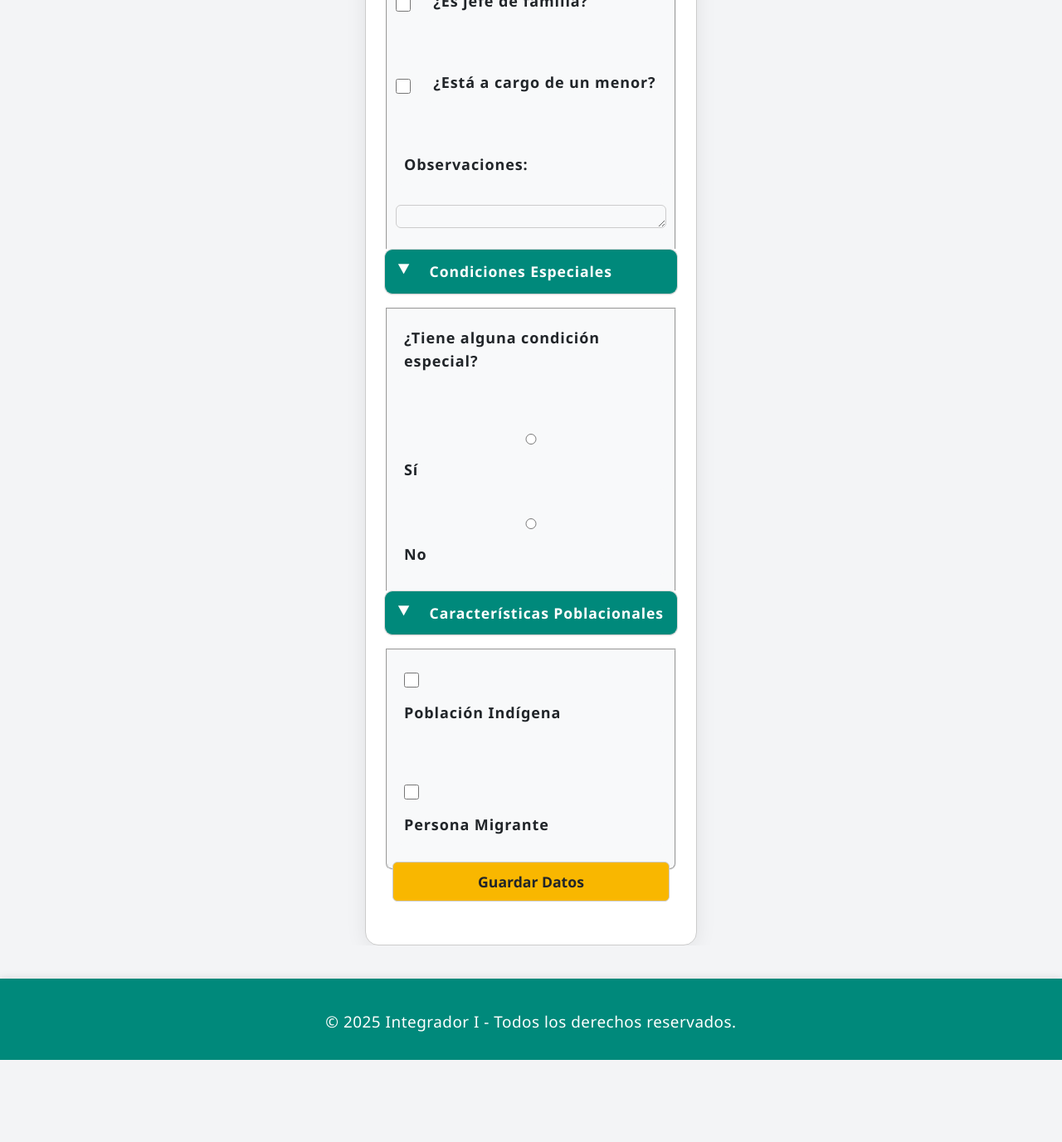
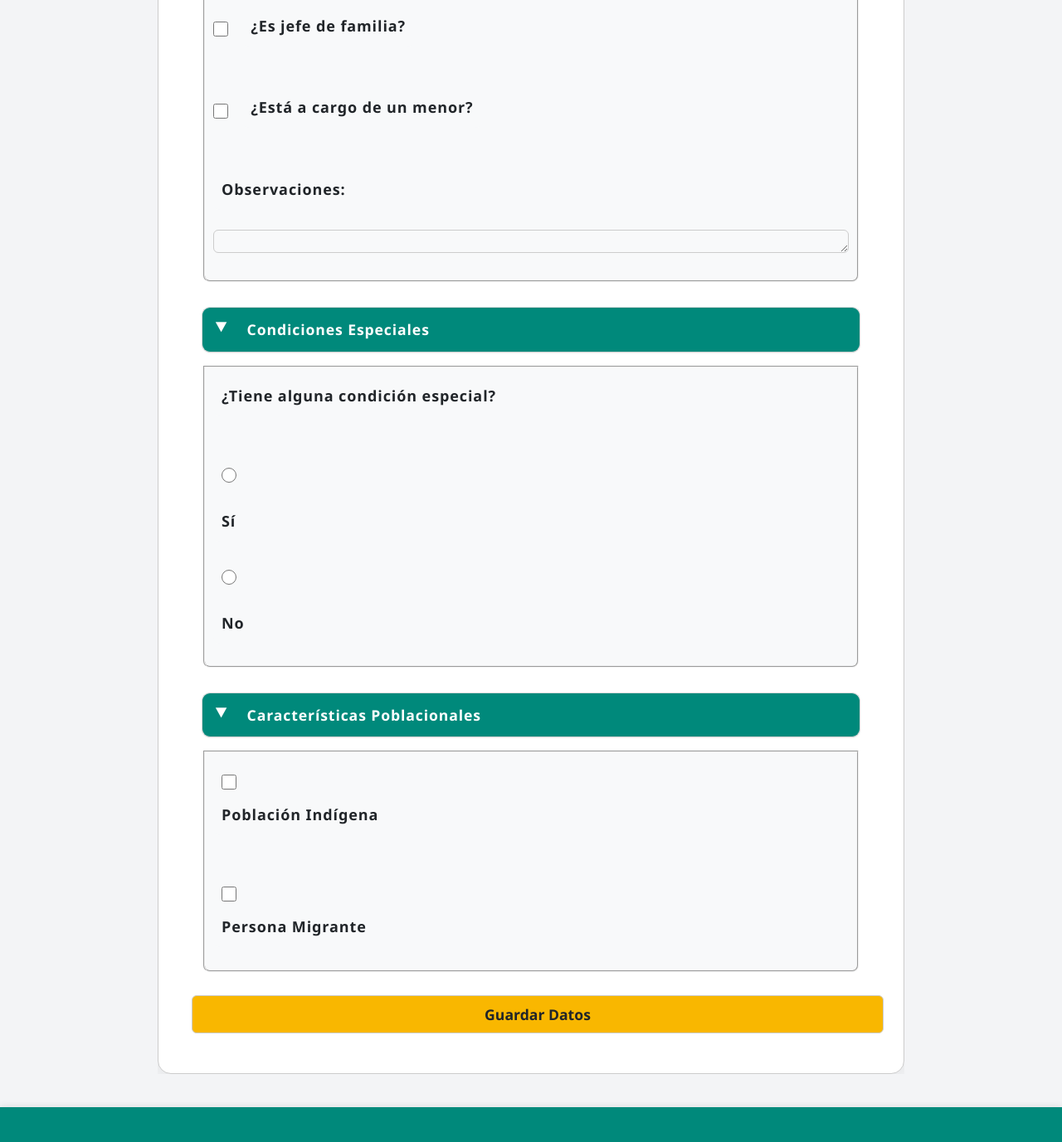
Before and after one commit to Derek-GB/IntegradorReact, a React (Vite) app: page /familiaFormulario.jsx in a window 1280 px wide. Shown: the part 1771-3148 px from the top of the page at 83% size. Before the commit the page ends 3049 px from the top, so only its background shows below. Built offline with nearby package versions, Linux system fonts and the light colour scheme.

Commit message:
cambio finales a form integrantes

```diff
--- a/src/components/familiaFormulario.jsx
+++ b/src/components/familiaFormulario.jsx
@@ -36,14 +36,21 @@ const FamiliaFormulario = () => {
     return null;
   };
 
-  const construirPersonaPayload = (dp, ce, cp, fd, codigoFamilia, idUsuarioCreacion) => ({
+  const construirPersonaPayload = (
+  dp,
+  ce,
+  cp,
+  fd,
+  codigoFamilia,
+  idUsuarioCreacion
+) => ({
   tieneCondicionSalud: ce.tieneCondicionSalud ?? true,
-    descripcionCondicionSalud: ce.descripcionCondicionSalud || ce.otrasCondiciones || "prueba",
+  descripcionCondicionSalud: ce.descripcionCondicionSalud || ce.otrasCondiciones || "",
   discapacidad: ce.discapacidad ?? false,
   tipoDiscapacidad: ce.tipoDiscapacidad || "",
   subtipoDiscapacidad: ce.subtipoDiscapacidad || "",
   paisOrigen: cp.paises || "",
-    autoidentificacionCultural: cp.autoidentificacionCultural || "prueba",
+  autoidentificacionCultural: cp.autoidentificacionCultural || "",
   puebloIndigena: cp.grupoIndigena || "",
   firma: fd.imagen || "",
   idFamilia: codigoFamilia,
@@ -57,7 +64,7 @@ const FamiliaFormulario = () => {
   esJefeFamilia: dp.esJefeFamilia ?? false,
   fechaNacimiento: dp.fechaNacimiento || "",
   genero: dp.genero || "",
-    sexo: dp.sexo || "Otro",
+  sexo: dp.sexo || "",
   telefono: dp.telefono || "",
   contactoEmergencia: dp.contactoEmergencia || "",
   observaciones: dp.observaciones || "",
@@ -65,8 +72,9 @@ const FamiliaFormulario = () => {
   idUsuarioCreacion,
 });
 
+
   const crearPersonas = async (payloadArray) => {
-    console.log("Payload a enviar:", payloadArray);
+    console.log("Creando personas con payload:", payloadArray);
     const res = await personasAPI.create({personas: payloadArray});
     console.log("Respuesta API:", res);
 
--- a/src/styles/familiaFormulario.css
+++ b/src/styles/familiaFormulario.css
@@ -15,8 +15,8 @@
   padding: 2.5rem 2rem;
   border-radius: 16px;
   box-shadow: 0 4px 24px rgba(0, 0, 0, 0.08);
-  min-width: 340px;
-  max-width: 400px;
+  min-width: 700px;
+  max-width: 900px;
   width: 100%;
   border: 1px solid var(--color-gris-borde);
   font-family: var(--fuente-principal);
@@ -71,6 +71,7 @@
   color: var(--color-texto);
   resize: vertical;
   box-shadow: none;
+
 }
 
 .familiaFormulario textarea:focus {
@@ -96,6 +97,12 @@
 .familiaFormulario button[type="button"]:hover {
   background: var(--color-amarillo-hover);
 }
+.familiaFormulario button[type="submit"],
+.familiaFormulario button[type="button"] {
+  padding: 10px ;
+  margin: 8px;
+  margin-right: 10px;
+}
 
 .familiaFormulario p {
   text-align: center;
@@ -120,8 +127,8 @@
   background-color: white;
   border: none;
   box-shadow: none;
-  padding: 1 px;
-  margin: -10px;
+  padding: 10px;
+  margin: 10px;
 }
 input[type="checkbox"] {
   width: 18px;
@@ -130,6 +137,26 @@ input[type="checkbox"] {
   border-radius: 4px;         /* Opcional para esquinas suavizadas */
 }
 .checkbox-group {
+    display: flex;
+    align-items: center;     /* Alinea verticalmente el checkbox y el texto */
+    gap: 0.7rem;             /* Espacio horizontal entre el checkbox y el label */
+    margin-bottom: 2rem;
+}
+
+
+
+input[type="radio"] {
+  width: 18px;
+  height: 18px;
+  accent-color: #0d6efd;      /* Cambiá este color por uno institucional */
+  border-radius: 4px;
+  display: flex;
+  align-items: center;     /* Alinea verticalmente el checkbox y el texto */
+  gap: 0.7rem;             /* Espacio horizontal entre el checkbox y el label */
+  margin-bottom: 2rem;      /* Opcional para esquinas suavizadas */
+}
+
+.radio-group {
   display: flex;
   align-items: center;     /* Alinea verticalmente el checkbox y el texto */
   gap: 0.7rem;             /* Espacio horizontal entre el checkbox y el label */
@@ -137,8 +164,38 @@ input[type="checkbox"] {
 }
 
 
-
-
 .ficha-persona legend {
   display: none;
 }
+.formulario-integrantes-container {
+  position: relative;
+  z-index: 5; /* más alto que el aside */
+  padding: 2rem;
+  background-color: var(--color-blanco);
+  border-radius: 12px;
+  box-shadow: 0 0 24px rgba(0, 0, 0, 0.06);
+  max-width: 900px;
+  margin: 0 auto;
+}
+.btn-familia-paso {
+  background-color: var(--color-amarillo);
+  color: var(--color-texto);
+  border: 1px solid var(--color-gris-borde);
+  border-radius: 6px;
+  padding: 0.75rem 1.4rem;
+  font-size: 1.1rem;
+  font-weight: bold;
+  font-family: var(--fuente-principal);
+  margin-top: 2rem;
+  margin-bottom: 2rem;
+  margin-left: 580px;
+
+  transition: background 0.3s ease;
+  cursor: pointer;
+  display: inline-block;
+  z-index: 2;
+}
+
+.btn-familia-paso:hover {
+  background-color: var(--color-amarillo-hover);
+}
```
Lines whose indentation alone changed are shown as unchanged.
